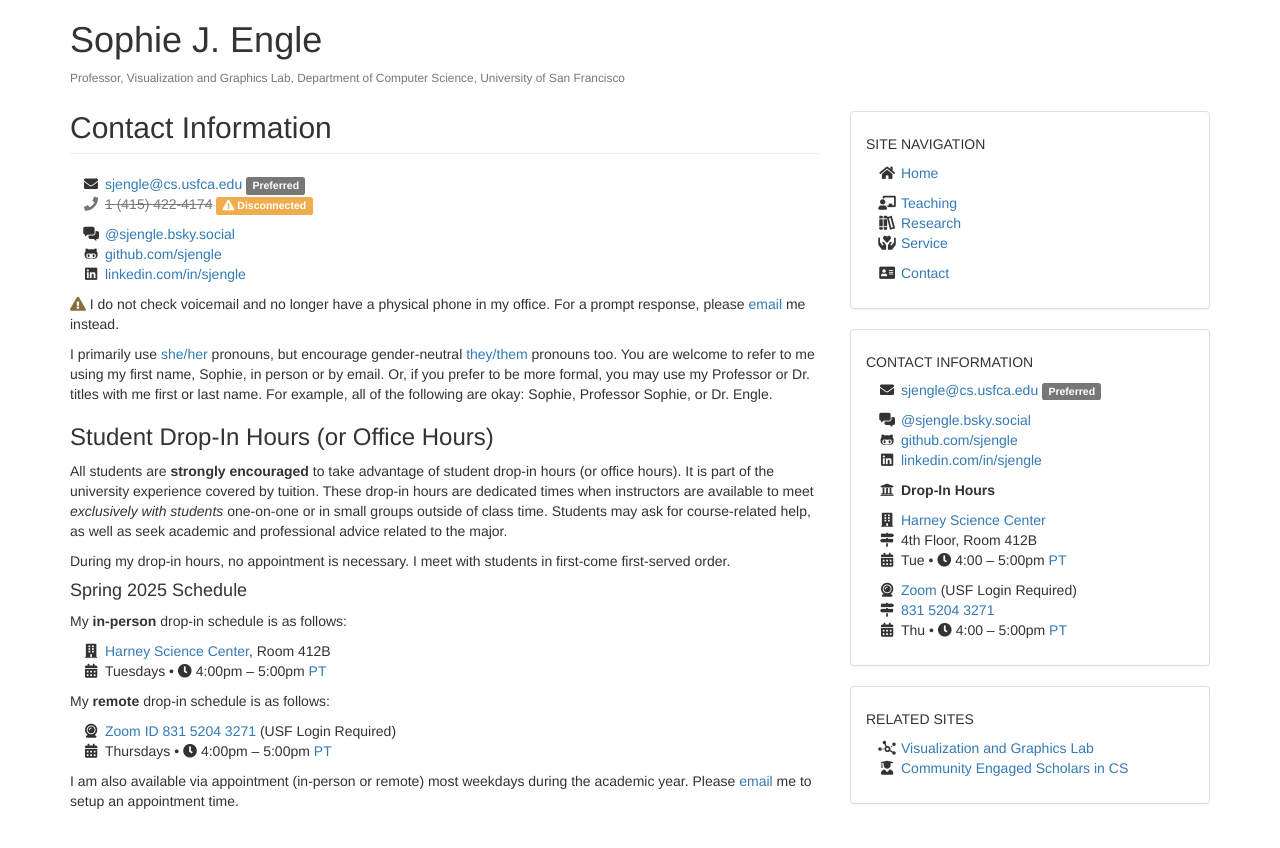
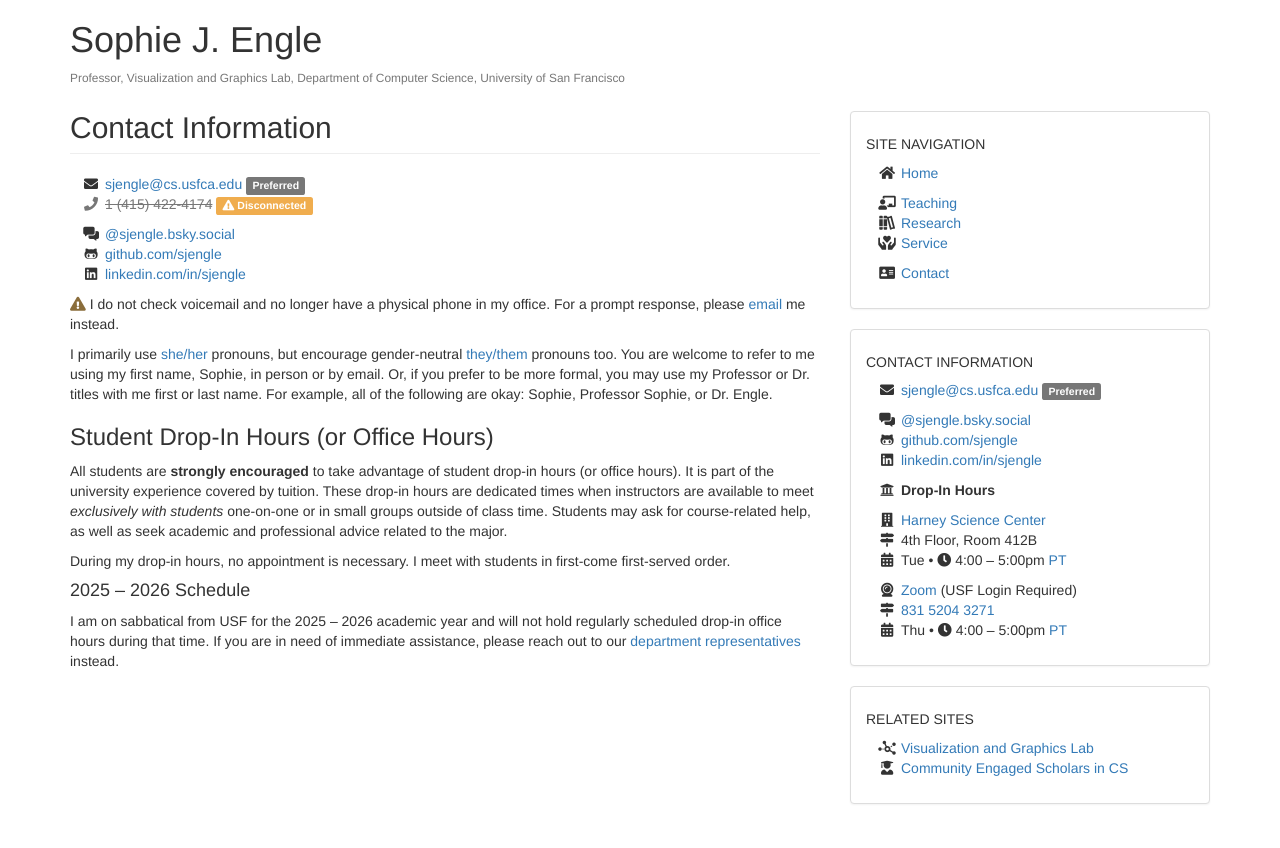
Before and after one commit to sjengle/sjengle.github.io, a Jekyll site: the page built from contact.html, in a window 1280 px wide. Shown: the top 848 px of the page. Built offline with Jekyll 4.4.1, drawn with Linux system fonts in a browser that asks for light colours.

Commit message:
Adding sabbatical blurb

```diff
--- a/contact.html
+++ b/contact.html
@@ -25,6 +25,11 @@ title: Contact Information
 
 <p>During my drop-in hours, no appointment is necessary. I meet with students in first-come first-served order.</p>
 
+<h4>2025 &ndash; 2026 Schedule</h4>
+
+<p>I am on sabbatical from USF for the 2025 &ndash; 2026 academic year and will not hold regularly scheduled drop-in office hours during that time. If you are in need of immediate assistance, please reach out to our <a href="https://myusf.usfca.edu/arts-sciences/computer-science/contact-us">department representatives</a> instead.</p>
+
+<!--
 <h4>Spring 2025 Schedule</h4>
 
 <p>My <strong>in-person</strong> drop-in schedule is as follows:</p>
@@ -38,10 +43,11 @@ title: Contact Information
 
 <ul class="fa-ul">
   <li><i class="fa-li fas fa-webcam"></i> <a href="https://usfca.zoom.us/j/83152043271">Zoom ID 831 5204 3271</a> (USF Login Required)
-    <li><i class="fa-li fas fa-calendar-alt"></i> Thursdays &bull; <i class="fas fa-clock"></i> 4:00pm &ndash; 5:00pm <a href="https://time.is/San_Francisco">PT</a></li>
-  </ul>
+  <li><i class="fa-li fas fa-calendar-alt"></i> Thursdays &bull; <i class="fas fa-clock"></i> 4:00pm &ndash; 5:00pm <a href="https://time.is/San_Francisco">PT</a></li>
+</ul>
 
   <p>I am also available via appointment (in-person or remote) most weekdays during the academic year. Please <a href="mailto:sjengle@cs.usfca.edu">email</a> me to setup an appointment time.</p>
+-->
 
 <!--
 <p><em class="text-muted"><i class="fas fa-exclamation-triangle"></i> I do not hold regular office hours over the summer. Instead, <a href="mailto:sjengle@cs.usfca.edu">email</a> me for my summer availability.</em></p>
```
